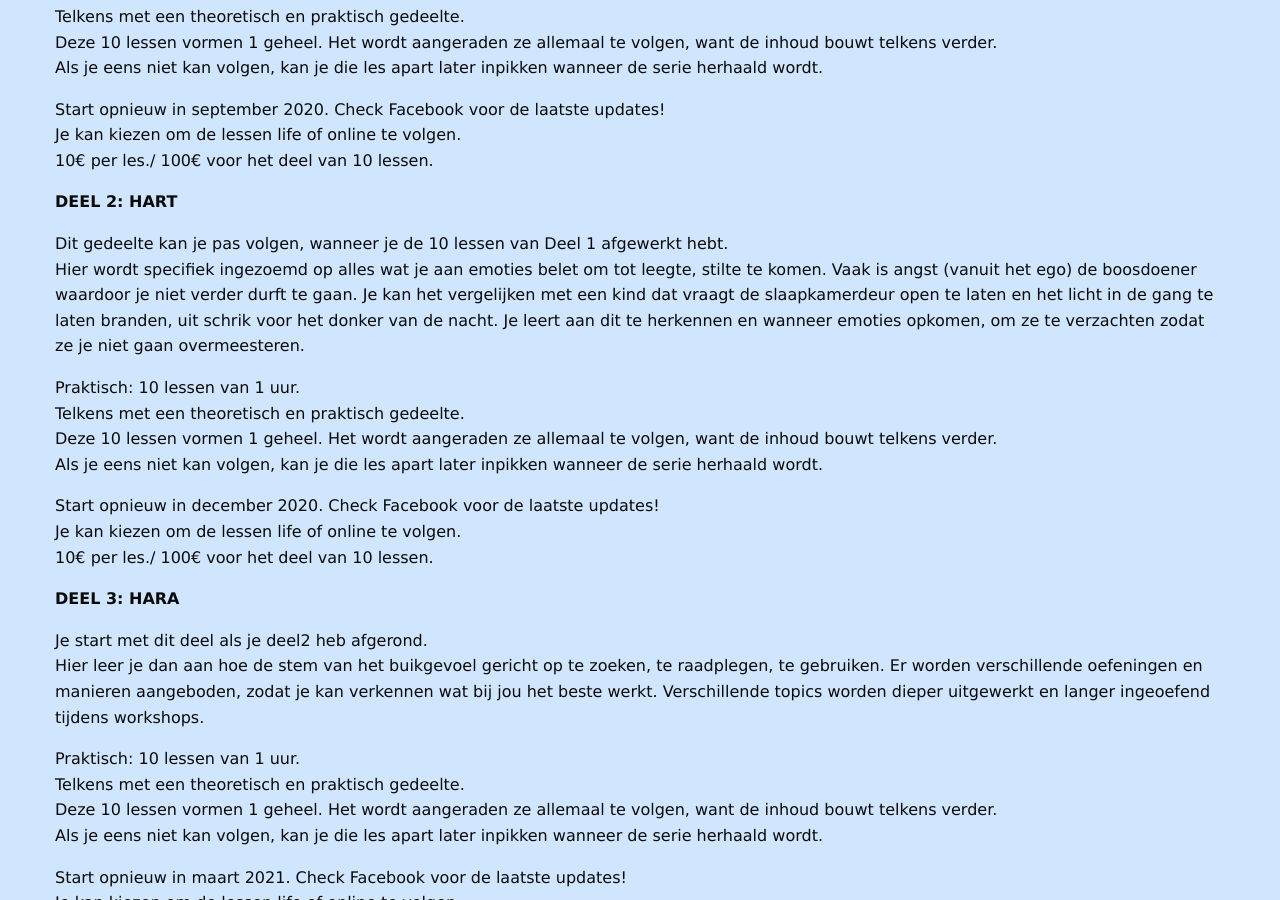
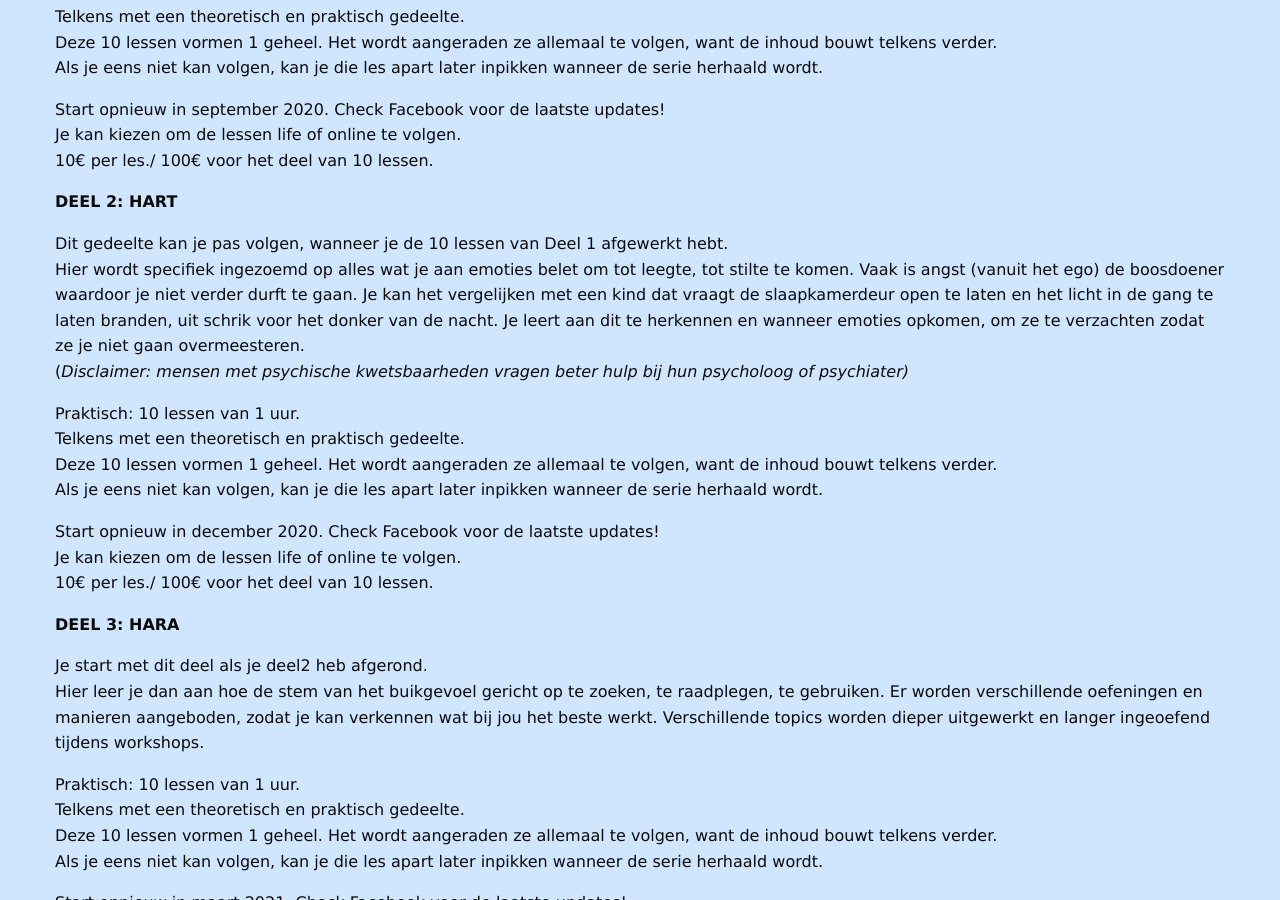
Before and after one commit to ankher/ankher.github.io, a Jekyll site: the page built from cursussen.md, in a window 1280 px wide and 900 px high, scrolled down 524 px. Built offline with Jekyll 4.4.1, drawn with Linux system fonts in a browser that asks for light colours; nearby versions of some CDN libraries; our own code applies the rules of GitHub Pages for plain Markdown files.

Commit message:
Update cursussen.md

```diff
--- a/cursussen.md
+++ b/cursussen.md
@@ -29,7 +29,8 @@ Je kan kiezen om de lessen life of online te volgen.
 **DEEL 2: HART**
 
 Dit gedeelte kan je pas volgen, wanneer je de 10 lessen van Deel 1 afgewerkt hebt.
-Hier wordt specifiek ingezoemd op alles wat je aan emoties belet om tot leegte, stilte te komen. Vaak is angst (vanuit het ego) de boosdoener waardoor je niet verder durft te gaan. Je kan het vergelijken met een kind dat vraagt de slaapkamerdeur open te laten en het licht in de gang te laten branden, uit schrik voor het donker van de nacht. Je leert aan dit te herkennen en wanneer emoties opkomen, om ze te verzachten zodat ze je niet gaan overmeesteren.
+Hier wordt specifiek ingezoemd op alles wat je aan emoties belet om tot leegte, tot stilte te komen. Vaak is angst (vanuit het ego) de boosdoener waardoor je niet verder durft te gaan. Je kan het vergelijken met een kind dat vraagt de slaapkamerdeur open te laten en het licht in de gang te laten branden, uit schrik voor het donker van de nacht. Je leert aan dit te herkennen en wanneer emoties opkomen, om ze te verzachten zodat ze je niet gaan overmeesteren.
+(*Disclaimer: mensen met psychische kwetsbaarheden vragen beter hulp bij hun psycholoog of psychiater)*
 
 Praktisch: 10 lessen van 1 uur.
 Telkens met een theoretisch en praktisch gedeelte.
```
